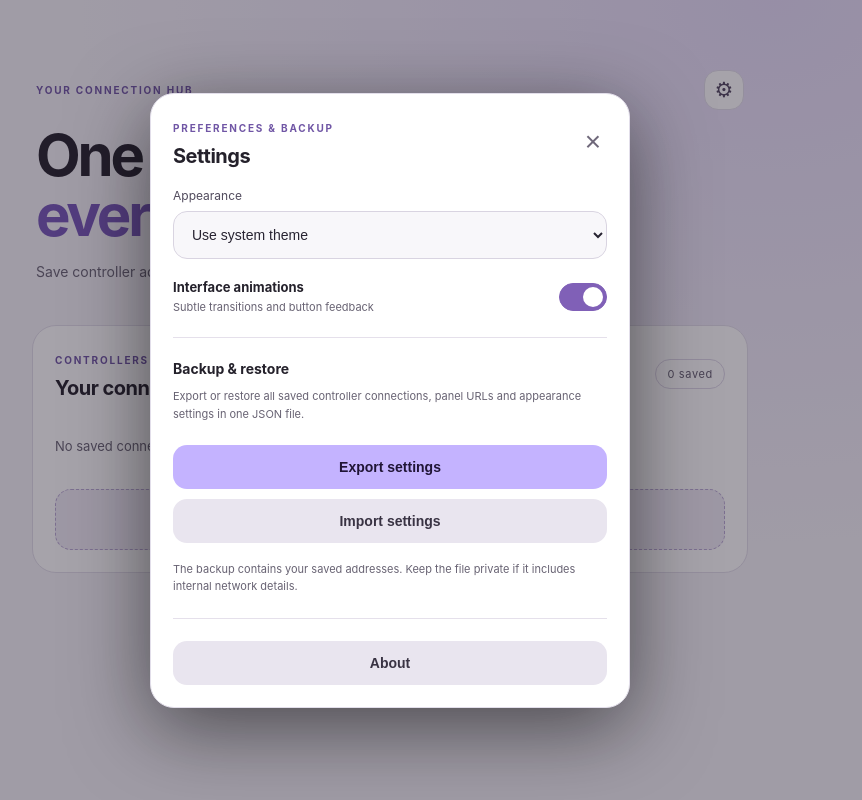
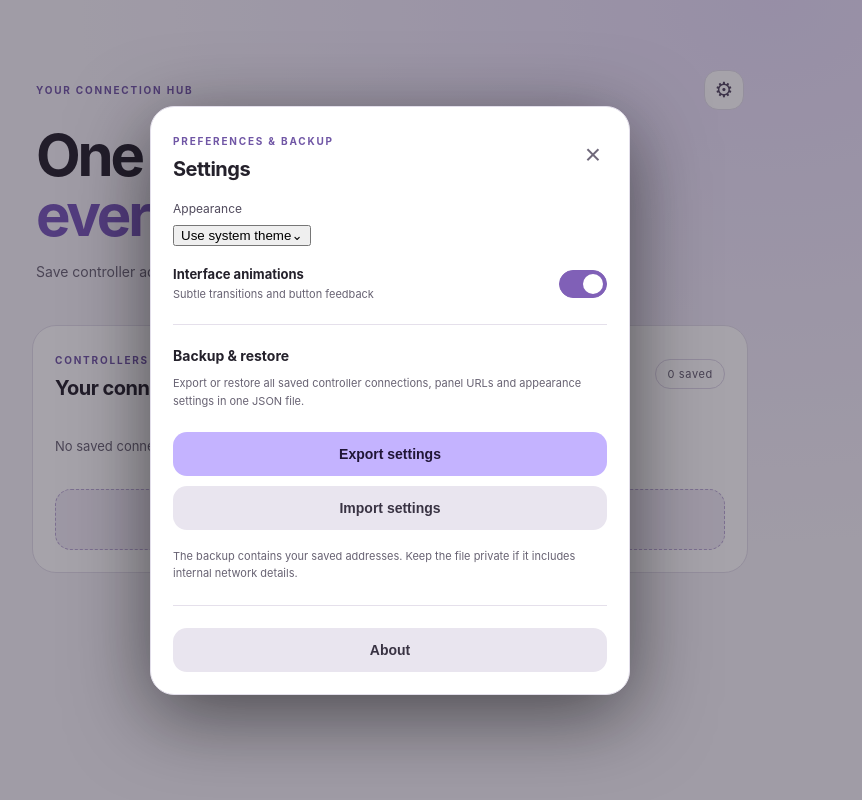
Before and after one commit to kwerty2897/mihomo-multipanel, a Vue app: page / in a window 1280 px wide. Both pictures are taken after a click on the button "Settings". Shown: the whole page, without its empty margins (250-1112 px from the left). Built offline with nearby package versions, Linux system fonts and the light colour scheme.

Commit message:
Replace native theme select with in-app theme menu

```diff
--- a/src/App.vue
+++ b/src/App.vue
@@ -14,6 +14,8 @@ const panelOpen = ref(false)
 const panelLoading = ref(false)
 const showSettings = ref(false)
 const showAbout = ref(false)
+const themeMenuOpen = ref(false)
+const themeLabels: Record<Theme, string> = { system: 'Use system theme', light: 'Light', dark: 'Dark' }
 const importInput = ref<HTMLInputElement | null>(null)
 const importMessage = ref('')
 watch([theme, animationsEnabled], ([themeValue, animationsValue]) => {
@@ -143,11 +145,16 @@ function removeProfile(id: number) {
       <section class="modal card settings-modal">
         <div class="section-heading"><div><span class="eyebrow">PREFERENCES & BACKUP</span><h2>Settings</h2></div><button class="close" aria-label="Close settings" @click="showSettings = false">×</button></div>
         <label for="theme-choice">Appearance</label>
-        <select id="theme-choice" v-model="theme" class="settings-select">
-          <option value="system">Use system theme</option>
-          <option value="light">Light</option>
-          <option value="dark">Dark</option>
-        </select>
+        <div class="theme-picker">
+          <button id="theme-choice" class="theme-picker-trigger" type="button" :aria-expanded="themeMenuOpen" aria-haspopup="listbox" @click="themeMenuOpen = !themeMenuOpen">
+            <span>{{ themeLabels[theme] }}</span><span class="theme-picker-chevron" :class="{ open: themeMenuOpen }">⌄</span>
+          </button>
+          <div v-if="themeMenuOpen" class="theme-picker-menu" role="listbox" aria-label="Appearance">
+            <button v-for="option in (['system', 'light', 'dark'] as Theme[])" :key="option" class="theme-picker-option" type="button" role="option" :aria-selected="theme === option" @click="theme = option; themeMenuOpen = false">
+              <span>{{ themeLabels[option] }}</span><span v-if="theme === option" class="theme-picker-check">✓</span>
+            </button>
+          </div>
+        </div>
         <div class="animation-setting">
           <div class="animation-setting-copy"><strong>Interface animations</strong><span>Subtle transitions and button feedback</span></div>
           <button class="switch" type="button" role="switch" :aria-checked="animationsEnabled" :class="{ enabled: animationsEnabled }" @click="animationsEnabled = !animationsEnabled"><span></span></button>
```
